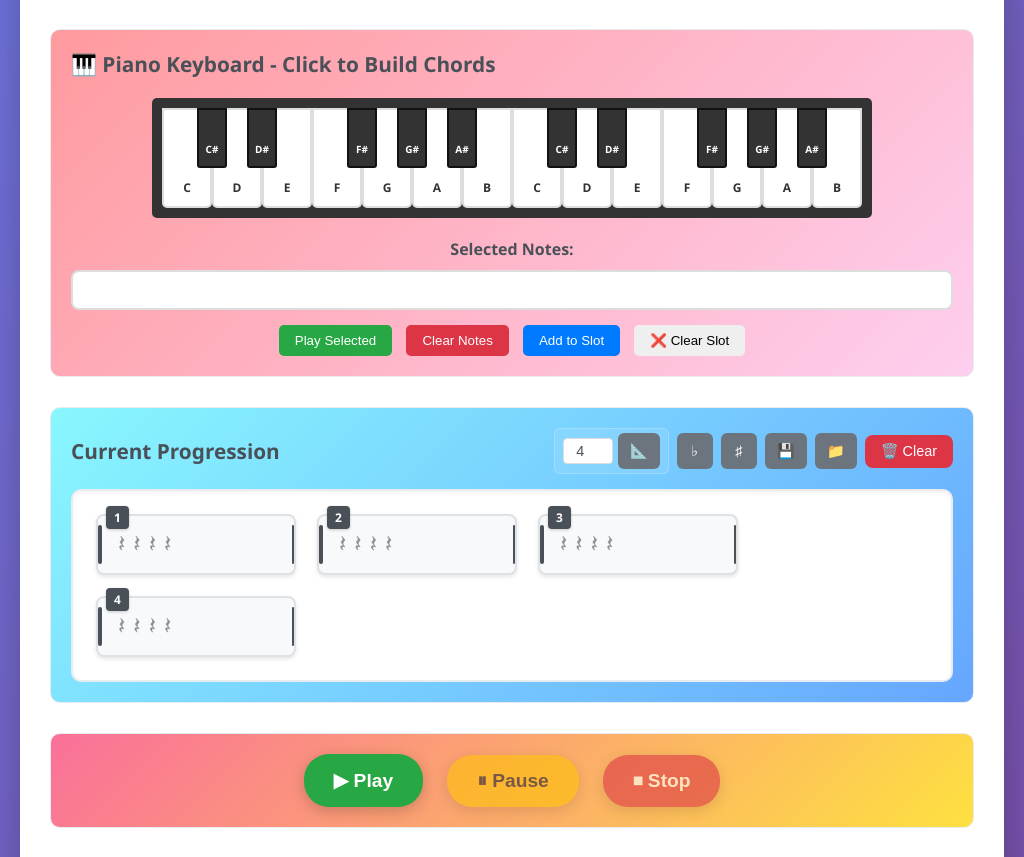
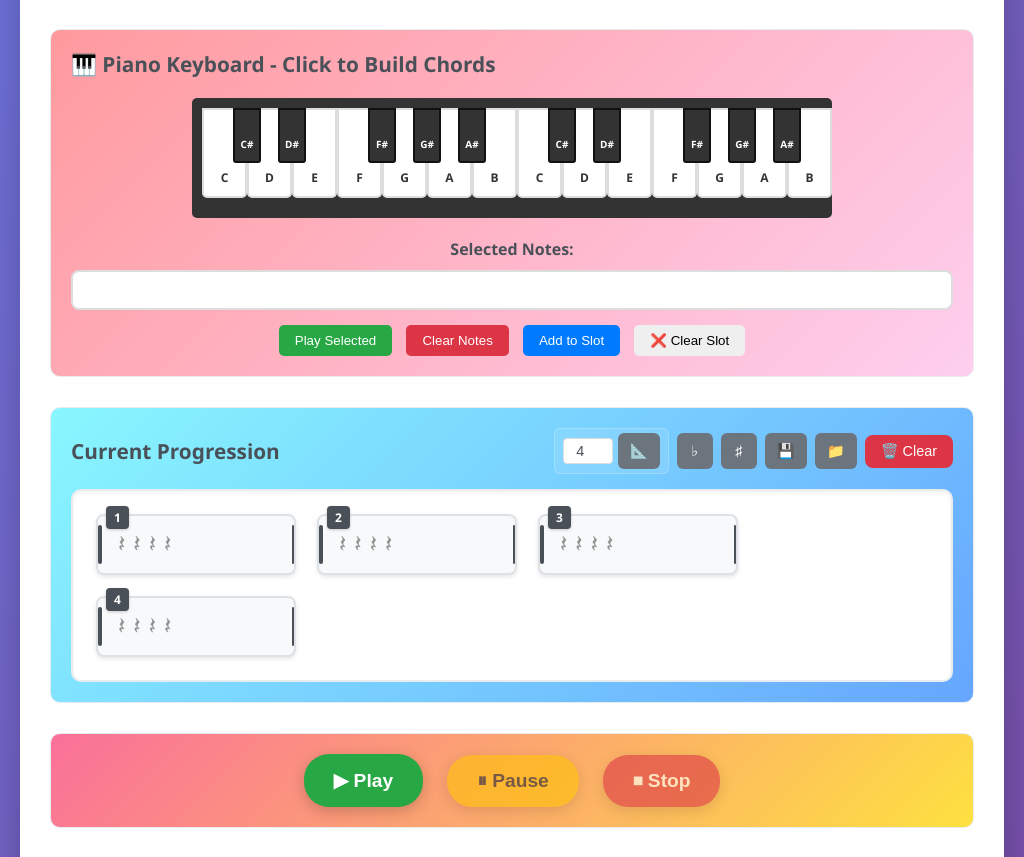
Before and after one commit to GrahamPaasch/simple-musical-accompaniment, a website: page index.html in a window 1024 px wide. Shown: the part 934-1791 px from the top of the page. Drawn offline with nearby package versions, Linux system fonts and the light colour scheme.

Commit message:
Fix piano keyboard layout responsiveness
- Add tablet breakpoint (769px-1024px) with 45px white keys and properly positioned black keys
- Fix mobile breakpoint (≤768px) black key positioning for 40px white keys
- Update keyboard container sizes to match key proportions
- Ensure black keys maintain proper alignment when page is resized

Fixes issue where black keys would lose their proper positioning relative to white keys on smaller screens.

```diff
--- a/styles.css
+++ b/styles.css
@@ -751,7 +751,51 @@ footer {
     font-size: 0.9rem;
 }
 
-
+/* Tablet responsive adjustments */
+@media (max-width: 1024px) and (min-width: 769px) {
+    .piano-keyboard {
+        min-width: 640px;
+        max-width: 640px;
+        overflow-x: auto;
+    }
+
+    .key.white {
+        width: 45px;
+        height: 90px;
+    }
+
+    .key.white:nth-child(1) { left: 0; }
+    .key.white:nth-child(2) { left: 45px; }
+    .key.white:nth-child(3) { left: 90px; }
+    .key.white:nth-child(4) { left: 135px; }
+    .key.white:nth-child(5) { left: 180px; }
+    .key.white:nth-child(6) { left: 225px; }
+    .key.white:nth-child(7) { left: 270px; }
+    .key.white:nth-child(8) { left: 315px; }
+    .key.white:nth-child(9) { left: 360px; }
+    .key.white:nth-child(10) { left: 405px; }
+    .key.white:nth-child(11) { left: 450px; }
+    .key.white:nth-child(12) { left: 495px; }
+    .key.white:nth-child(13) { left: 540px; }
+    .key.white:nth-child(14) { left: 585px; }
+
+    .key.black {
+        width: 28px;
+        height: 55px;
+    }
+
+    /* Black key positioning for 45px white keys */
+    .key.black[data-note="C#4"] { left: 31px; }
+    .key.black[data-note="D#4"] { left: 76px; }
+    .key.black[data-note="F#4"] { left: 166px; }
+    .key.black[data-note="G#4"] { left: 211px; }
+    .key.black[data-note="A#4"] { left: 256px; }
+    .key.black[data-note="C#5"] { left: 346px; }
+    .key.black[data-note="D#5"] { left: 391px; }
+    .key.black[data-note="F#5"] { left: 481px; }
+    .key.black[data-note="G#5"] { left: 526px; }
+    .key.black[data-note="A#5"] { left: 571px; }
+}
 
 @media (max-width: 768px) {
     body {
@@ -823,7 +867,7 @@ footer {
     }
 
     .piano-keyboard {
-        min-width: 720px;
+        min-width: 560px;
         max-width: none;
         height: 100px;
         margin: 20px 0;
@@ -859,16 +903,17 @@ footer {
         height: 50px;
     }
 
+    /* Black key positioning for 40px white keys */
     .key.black[data-note="C#4"] { left: 28px; }
     .key.black[data-note="D#4"] { left: 68px; }
     .key.black[data-note="F#4"] { left: 148px; }
     .key.black[data-note="G#4"] { left: 188px; }
     .key.black[data-note="A#4"] { left: 228px; }
-    .key.black[data-note="C#5"] { left: 268px; }
-    .key.black[data-note="D#5"] { left: 308px; }
-    .key.black[data-note="F#5"] { left: 388px; }
-    .key.black[data-note="G#5"] { left: 428px; }
-    .key.black[data-note="A#5"] { left: 468px; }
+    .key.black[data-note="C#5"] { left: 308px; }
+    .key.black[data-note="D#5"] { left: 348px; }
+    .key.black[data-note="F#5"] { left: 428px; }
+    .key.black[data-note="G#5"] { left: 468px; }
+    .key.black[data-note="A#5"] { left: 508px; }
 
     .chord-builder button {
         display: block;
```
